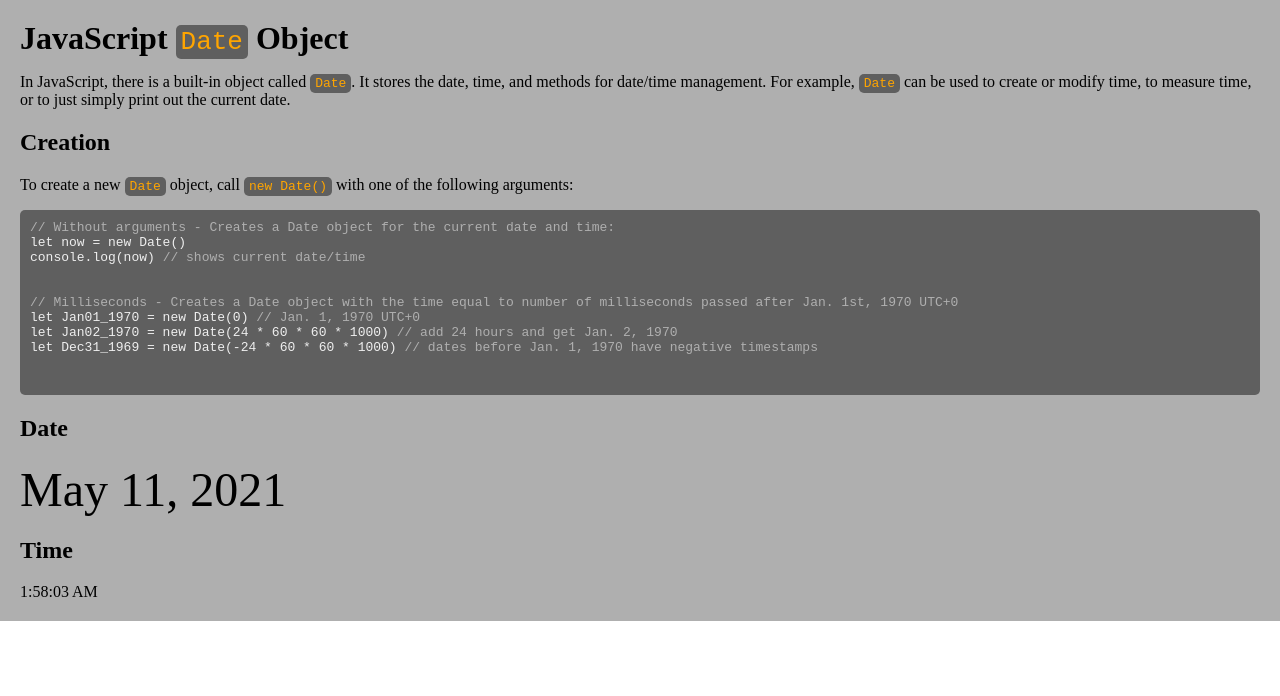
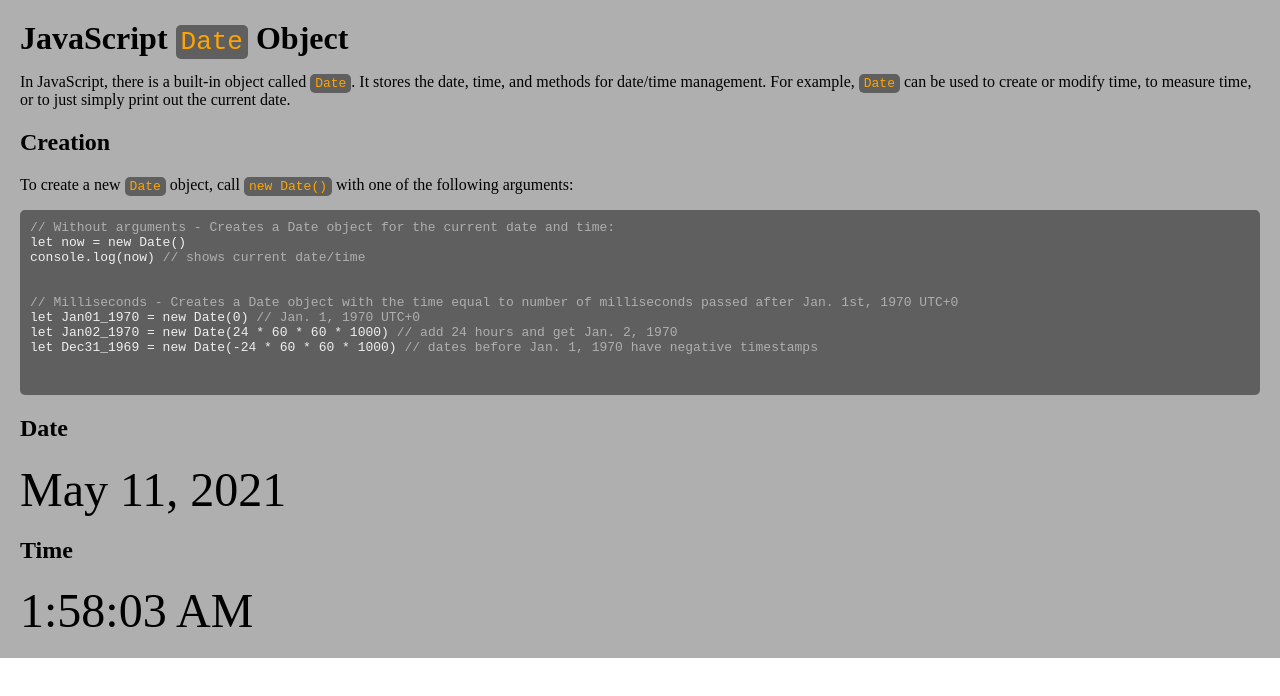
Before and after one commit to noanonoa/javascript-date, a plain HTML site: page index.html in a window 1280 px wide. Drawn offline with Linux system fonts and the light colour scheme.

Commit message:
styling for time display

```diff
--- a/style.css
+++ b/style.css
@@ -57,3 +57,7 @@ body {
 .today {
   font-size: 3em;
 }
+
+.time {
+  font-size: 3em;
+}
```
